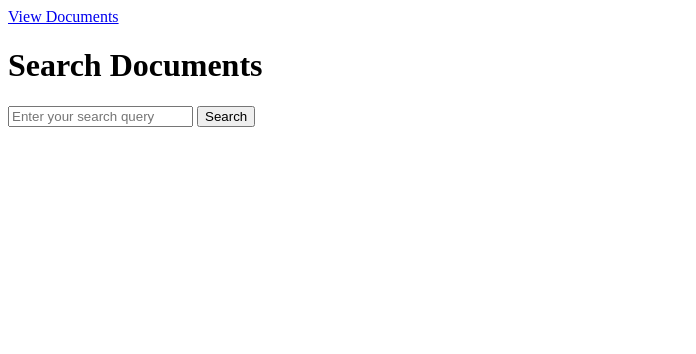
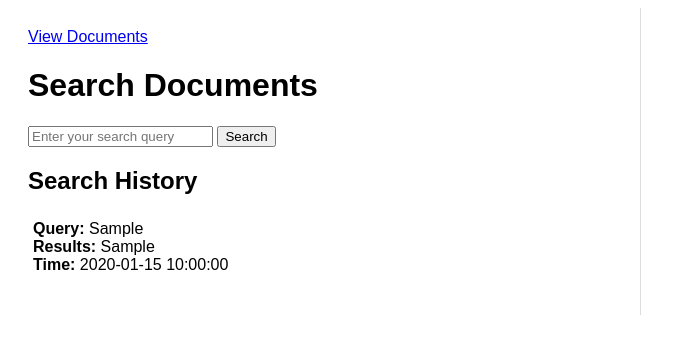
Before and after one commit to tijsvandenheuvel/document-retrieval, a Flask app: page / in a window 1280 px wide. Shown: the top 354 px of the page, without its empty margins (0-696 px from the left). Run offline with Flask 3, Linux system fonts and the light colour scheme; tables that the repository leaves empty hold one stand-in row (values such as "Sample post").

Commit message:
initialize search history

```diff
--- a/open_search_database/flask_app/app.py
+++ b/open_search_database/flask_app/app.py
@@ -1,13 +1,107 @@
-from flask import Flask, request, render_template, jsonify, send_file
+from flask import Flask, request, render_template, jsonify, send_file, g
 from opensearchpy import OpenSearch
 import os
 import subprocess
+import sqlite3
+import json
 
 app = Flask(__name__)
 
+# SQLite history database
+
+DATABASE = 'search_history.db'
+
+def init_db():
+    conn = sqlite3.connect(DATABASE)
+    c = conn.cursor()
+    c.execute('''
+        CREATE TABLE IF NOT EXISTS search_history (
+            id INTEGER PRIMARY KEY AUTOINCREMENT,
+            query TEXT NOT NULL,
+            result TEXT NOT NULL,
+            timestamp DATETIME DEFAULT CURRENT_TIMESTAMP
+        )
+    ''')
+    conn.commit()
+    conn.close()
+
+init_db()
+
+def get_db():
+    if 'db' not in g:
+        g.db = sqlite3.connect(DATABASE, detect_types=sqlite3.PARSE_DECLTYPES)
+    return g.db
+
+@app.teardown_appcontext
+def close_db(error):
+    if hasattr(g, 'db'):
+        g.db.close()
+
+@app.route('/clear-database', methods=['GET'])
+def clear_db_route():
+    def clear_database():
+        try:
+            conn = sqlite3.connect(DATABASE)
+            cursor = conn.cursor()
+
+            # Get all table names
+            cursor.execute("SELECT name FROM sqlite_master WHERE type='table';")
+            tables = cursor.fetchall()
+
+            for table in tables:
+                table_name = table[0]
+                # Skip SQLite's internal tables like sqlite_sequence
+                if table_name.startswith("sqlite_"):
+                    continue
+                cursor.execute(f"DELETE FROM {table_name};")
+                conn.commit()
+
+            conn.close()
+            return True
+        except Exception as e:
+            print(f"Error clearing database: {e}")
+            return False
+
+    success = clear_database()
+    if success:
+        return jsonify({"message": "Database cleared successfully!"}), 200
+    else:
+        return jsonify({"message": "Failed to clear the database."}), 500
+
+@app.route('/search-history', methods=['GET'])
+def get_all_rows_route():
+    def get_search_history():
+        try:
+            conn = sqlite3.connect(DATABASE)
+            cursor = conn.cursor()
+
+            # Fetch rows from the search_history table
+            query = "SELECT id, query, result, timestamp FROM search_history;"
+            cursor.execute(query)
+            rows = cursor.fetchall()
+
+            # Get column names
+            columns = [desc[0] for desc in cursor.description]
+
+            # Convert rows to list of dictionaries
+            search_history = [dict(zip(columns, row)) for row in rows]
+
+            conn.close()
+            return search_history
+        except Exception as e:
+            print(f"Error retrieving search history: {e}")
+            return None
+
+    data = get_search_history()
+    if data is not None:
+        return jsonify(data), 200
+    else:
+        return jsonify({"message": "Failed to retrieve data."}), 500
+
+# OpenSearch document database
+
 INDEX_NAME = 'documents'
 
-# Initialize OpenSearch client
 opensearch_client = OpenSearch(
     hosts=[{'host': 'localhost', 'port': 9200}],
     #http_auth=('admin', 'admin'),  # Replace with your OpenSearch credentials
@@ -15,10 +109,18 @@ opensearch_client = OpenSearch(
     #verify_certs=False
 )
 
-# Route to render the HTML page
+# Routes
+
 @app.route("/", methods=["GET"])
 def home():
-    return render_template("index.html")
+
+    # get query history
+    db = get_db()
+    cursor = db.cursor()
+    cursor.execute('SELECT id, query, result, timestamp FROM search_history ORDER BY timestamp DESC LIMIT 10')
+    history = cursor.fetchall()
+
+    return render_template("index.html", history=history)
 
 @app.route('/documents')
 def show_documents():
@@ -40,7 +142,7 @@ def show_documents():
                 {"title": hit["_source"]["file_path"].split('/')[-1],
                 "file_path": hit["_source"]["file_path"],
                 "content": hit["_source"]["content"][:200],
-                "score": hit["_score"]
+                # "score": hit["_score"]
                 } for hit in documents]
     return render_template('documents.html', documents=results)
 
@@ -56,7 +158,7 @@ def search():
         "query": {
             "multi_match": {
                 "query": query,
-                "fields": ["content"]  # Adjust field names as per your index
+                "fields": ["content"]  # check the query against the content
             }
         }
     }
@@ -75,9 +177,36 @@ def search():
              "content": hit["_source"]["content"][:200],
              "score": hit["_score"]
              } for hit in hits]
-        return render_template("index.html", query=query, results=results)
+
+        # Store the query and its results into SQLite
+        serialized_results = json.dumps(results)  # Store full results as JSON
+        db = get_db()
+        cursor = db.cursor()
+        cursor.execute('INSERT INTO search_history (query, result) VALUES (?, ?)', (query, serialized_results))
+        db.commit()
+
+        # update history
+        history = cursor.execute('SELECT id, query, result, timestamp FROM search_history ORDER BY timestamp DESC LIMIT 10').fetchall()
+
+        return render_template("index.html", query=query, results=results, history=history)
     except Exception as e:
         return jsonify({"error": str(e)}), 500
+
+# New endpoint to fetch results from history
+@app.route("/history/<int:history_id>", methods=["GET"])
+def history_results(history_id):
+    db = get_db()
+    cursor = db.cursor()
+    cursor.execute('SELECT query, result FROM search_history WHERE id = ?', (history_id,))
+    entry = cursor.fetchone()
+
+    if entry:
+        query, serialized_results = entry
+        results = json.loads(serialized_results)
+        history = cursor.execute('SELECT id, query, result, timestamp FROM search_history ORDER BY timestamp DESC LIMIT 10').fetchall()
+        return render_template("index.html", query=query, results=results, history=history)
+
+    return jsonify({"error": "History entry not found"}), 404
 
 # open local files
 
--- a/open_search_database/flask_app/static/scripts.js
+++ b/open_search_database/flask_app/static/scripts.js
@@ -17,16 +17,6 @@ function downloadFile(filePath) {
     document.body.appendChild(link);
     link.click();
     document.body.removeChild(link);
-    // fetch(`/download/${filePath}`)
-    //     .then(response => response.json())
-    //     .then(data => {
-    //         if (data.success) {
-    //             alert(`File is being downloaded: ${filePath}`);
-    //         } else {
-    //             alert(`Error: ${data.error}`);
-    //         }
-    //     })
-    //     .catch(error => alert(`Request failed: ${error}`));
 }
 
 function toggleCard(id) {
@@ -37,3 +27,20 @@ function toggleCard(id) {
         card.style.display = "none";
     }
 }
+
+function selectHistoryItem(historyId) {
+    document.querySelectorAll('.history-item').forEach(item => {
+        item.classList.remove('selected');
+    });
+    const selectedItem = document.querySelector(`[data-history-id="${historyId}"]`);
+    if (selectedItem) {
+        selectedItem.classList.add('selected');
+    }
+
+    fetch(`/history/${historyId}`)
+        .then(response => response.text())
+        .then(html => {
+            document.querySelector('body').innerHTML = html;
+        })
+        .catch(error => console.error("Error:", error));
+}
--- /dev/null
+++ b/open_search_database/flask_app/static/styles.css
@@ -0,0 +1,54 @@
+/* PAGE STYLING */
+
+body {
+    display: flex;
+    font-family: Arial, sans-serif;
+}
+.column {
+    flex: 1;
+    padding: 20px;
+}
+.left-column {
+    border-right: 1px solid #ddd;
+}
+.right-column {
+    overflow: auto;
+}
+ul {
+    list-style-type: none;
+    padding: 0;
+}
+li {
+    margin-bottom: 20px;
+}
+
+/* DOCUMENTS */
+
+.card {
+    display: none;
+    border: 1px solid #ccc;
+    padding: 15px;
+    margin-top: 10px;
+    border-radius: 5px;
+    background-color: #f9f9f9;
+}
+.document-list-item{
+    margin: 5px 0 10px 0;
+}
+
+/* HISTORY */
+
+.history-item {
+    cursor: pointer;
+    padding: 5px;
+    margin-bottom: 5px;
+}
+
+.history-item:hover {
+    background-color: #f0f0f0;
+}
+
+.history-item.selected {
+    background-color: #d0d0ff;
+    font-weight: bold;
+}
--- a/open_search_database/flask_app/templates/index.html
+++ b/open_search_database/flask_app/templates/index.html
@@ -1,12 +1,16 @@
 <!DOCTYPE html>
 <html lang="en">
+
 <head>
     <meta charset="UTF-8">
     <meta name="viewport" content="width=device-width, initial-scale=1.0">
     <title>Document Search</title>
+    <link rel="stylesheet" href="{{ url_for('static', filename='styles.css') }}">
     <script src="{{ url_for('static', filename='scripts.js') }}"></script>
 </head>
+
 <body>
+    <div class="column left-column">
         <a href="{{ url_for('show_documents') }}">View Documents</a>
         <h1>Search Documents</h1>
         <form method="POST" action="/search">
@@ -14,20 +18,39 @@
             <button type="submit">Search</button>
         </form>
 
+        <h2>Search History</h2>
+        <ul id="search-history">
+            {% if history %}
+            {% for id, past_query, result, timestamp in history %}
+            <li class="history-item" data-query="{{ past_query }}" onclick="selectHistoryItem('{{ id }}')">
+                <strong>Query:</strong> {{ past_query }} <br>
+                <strong>Results:</strong> {{ result }} <br>
+                <strong>Time:</strong> {{ timestamp }}
+            </li>
+            {% endfor %}
+            {% else %}
+            <li>No history available</li>
+            {% endif %}
+        </ul>
+    </div>
+
+    <div class="column right-column">
         {% if query %}
         <h2>Results for "{{ query }}":</h2>
         <ul>
             {% for result in results %}
             <li>
                 <h3>{{ result.title }}</h3>
-                    <p>path: {{ result.file_path }}</p>
-                    <p>similarity score: {{ result.score }}</p>
-                    <p>snippet: {{ result.content }}</p>
+                <p>Path: {{ result.file_path }}</p>
+                <p>Similarity score: {{ result.score }}</p>
+                <p>Snippet: {{ result.content }}</p>
                 <a href="javascript:void(0);" onclick="openFile('{{ result.title }}')">Open File</a> |
                 <a href="javascript:void(0);" onclick="downloadFile('{{ result.title }}')">Download File</a>
             </li>
             {% endfor %}
         </ul>
         {% endif %}
+    </div>
 </body>
+
 </html>
```
Also changed, not shown: open_search_database/flask_app/templates/documents.html (+7 -12 lines), 1 other file. Lines whose indentation alone changed are shown as unchanged.
